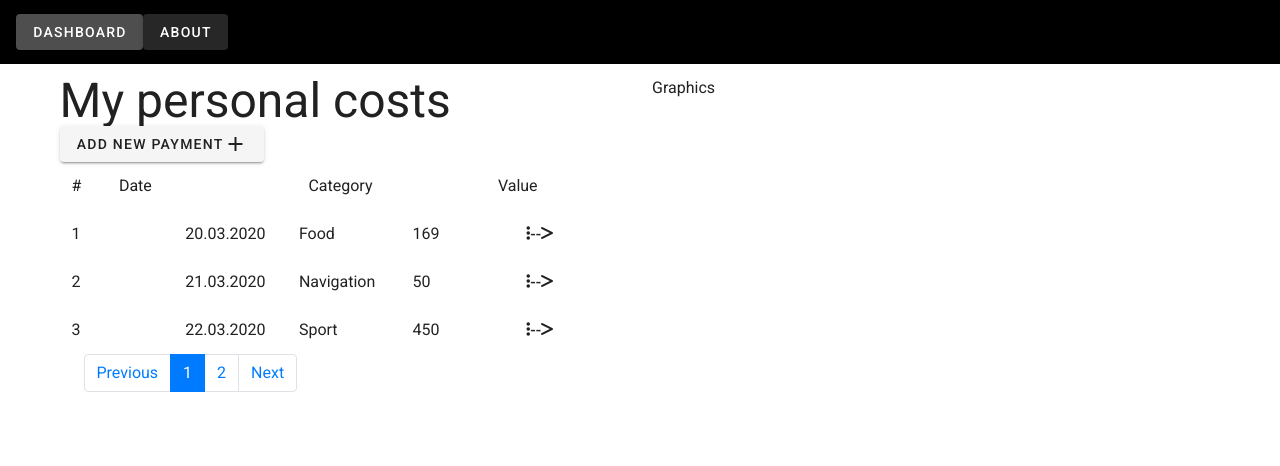
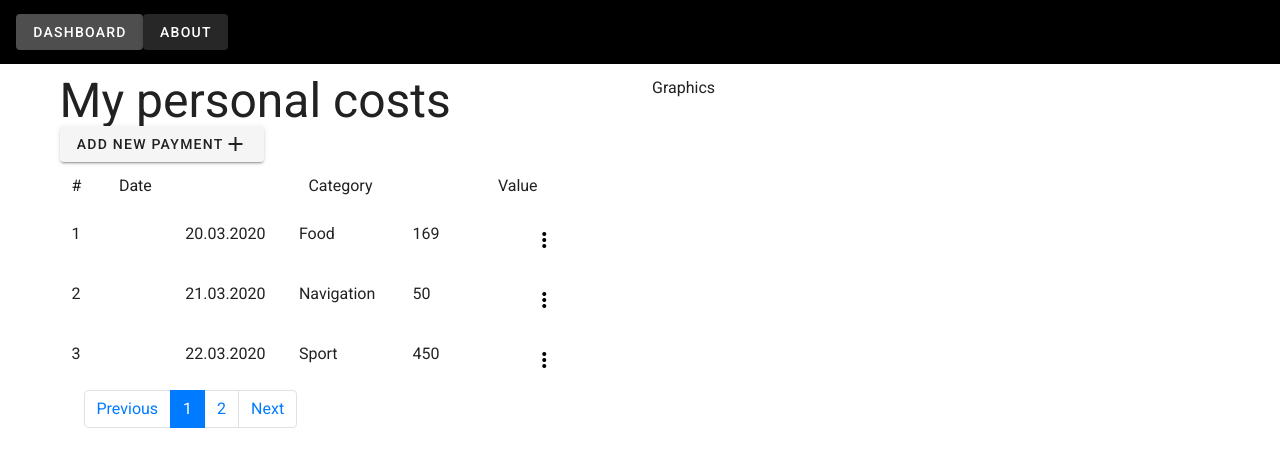
Before and after one commit to Gulnaz11/Vue, a Vue app: page /dashboard in a window 1280 px wide. Shown: the top 466 px of the page. Built offline with nearby package versions, Linux system fonts and the light colour scheme.

Commit message:
add context menu

```diff
--- a/src/components/PaymentDisplay.vue
+++ b/src/components/PaymentDisplay.vue
@@ -37,6 +37,7 @@
         <v-col cols="4">Date</v-col>
         <v-col cols="4">Category</v-col>
         <v-col cols="2">Value</v-col>
+        <v-col cols="1"></v-col>
       </v-row>
       <v-row
         v-for="(item, index) in items[1]"
@@ -47,13 +48,26 @@
         <v-col>{{ item.category}}</v-col>
         <v-col>{{ item.value}}</v-col>
         <v-col>
-          <i class="fas fa-ellipsis-v" @click="showMenu[item.id]=!showMenu[item.id]">-->
-          </i>
-          <div v-show="showMenu[item.id]" class="content">
-          <UpdateData class="Menu" :data="item"/>
-          <DeleteData class="Menu" :data="item"/>
-          </div>
-        </v-col>
+          <v-menu
+          bottom
+          left
+        >
+          <template v-slot:activator="{ on, attrs }">
+            <v-btn
+              dark
+              icon
+              v-bind="attrs"
+              v-on="on"
+            >
+              <v-icon color="black">mdi-dots-vertical</v-icon>
+            </v-btn>
+          </template>
+          <v-list>
+            <UpdateData class="Menu" :data="item"/>
+            <DeleteData class="Menu" :data="item"/>
+          </v-list>
+        </v-menu></v-col>
+
       </v-row>
     </v-container>
     <nav aria-label="Page navigation example">
```
